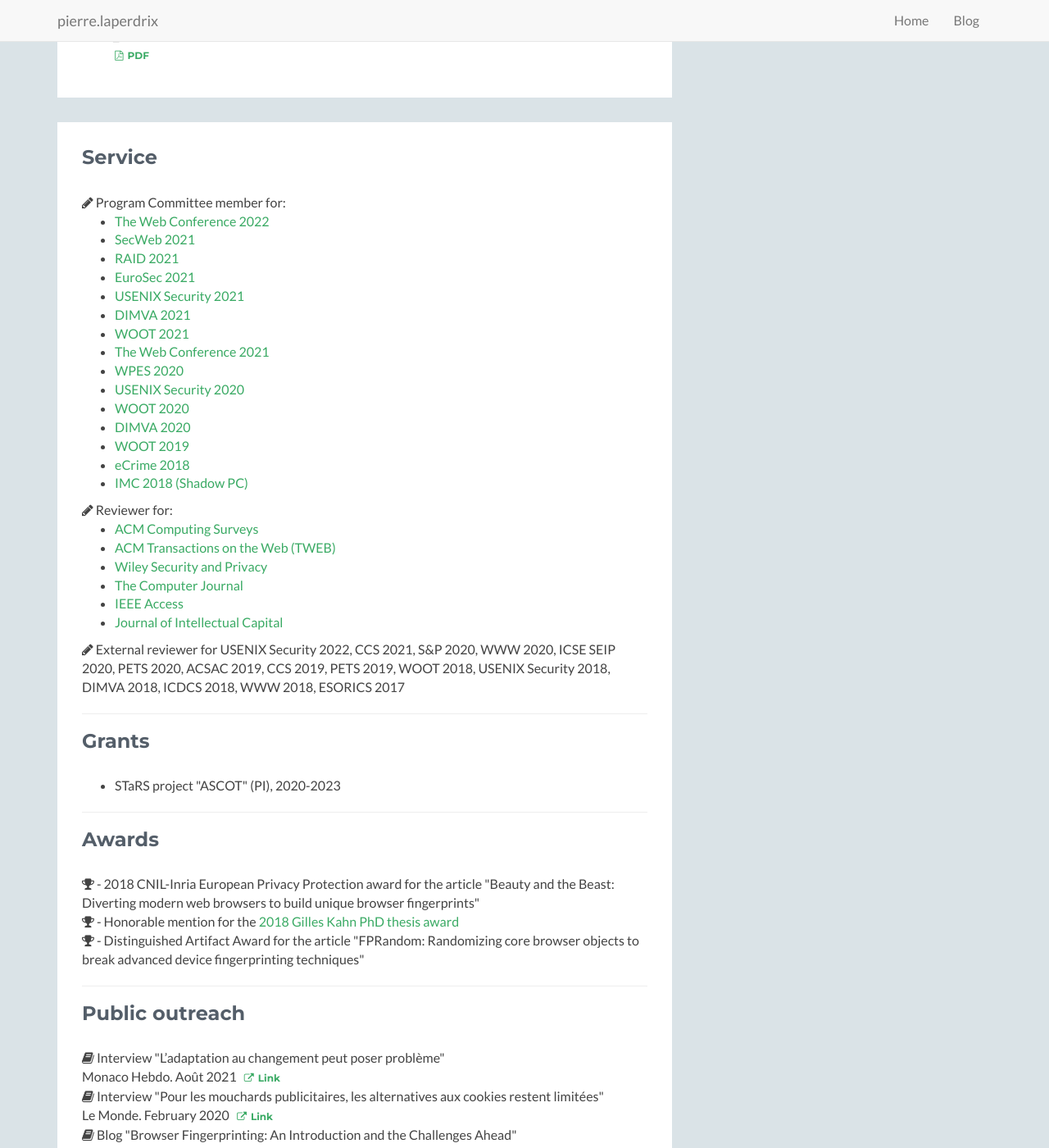
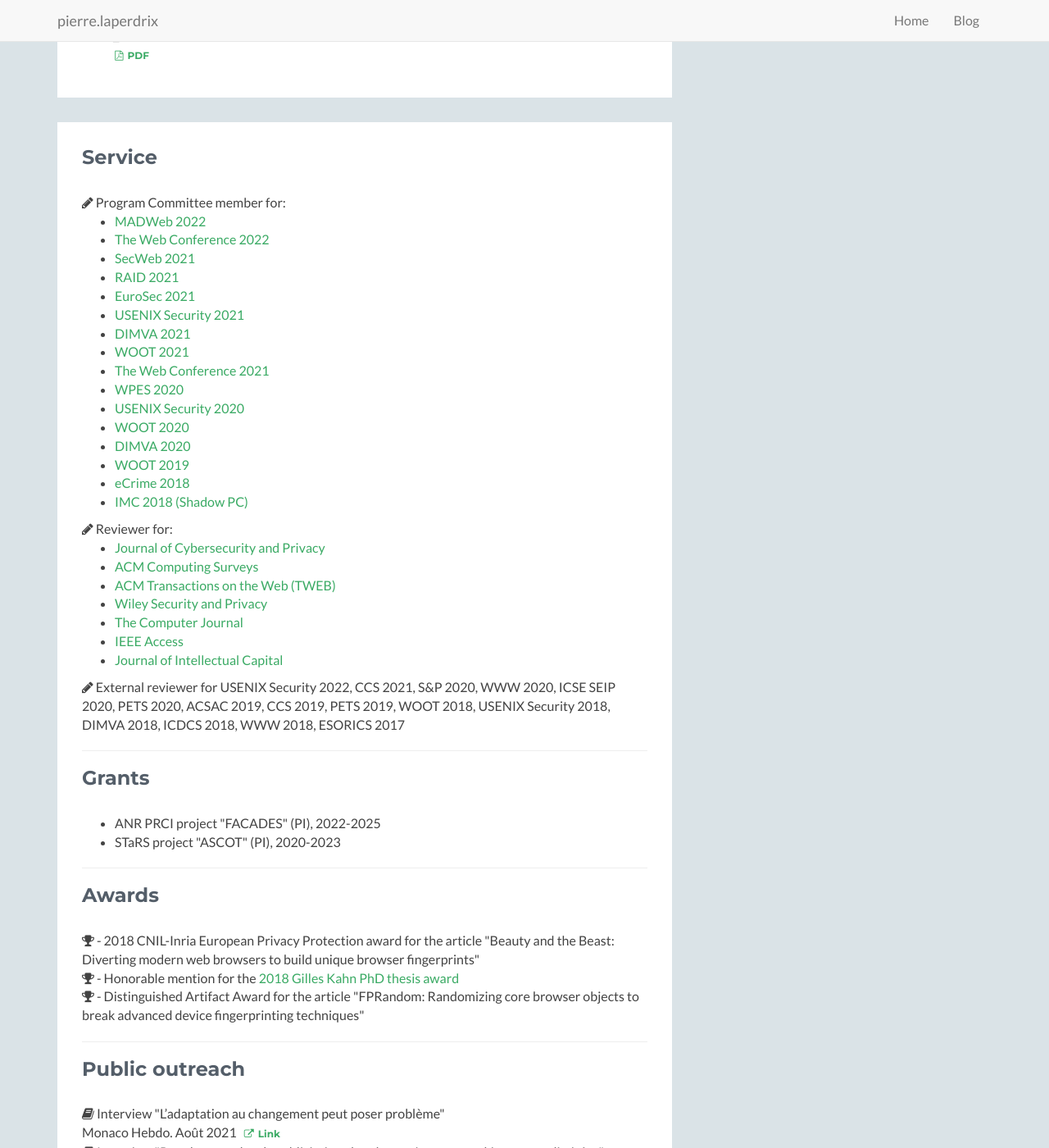
Before and after one commit to plaperdr/plaperdr.github.io, a Jekyll site: the page built from index.html, in a window 1280 px wide and 1400 px high, scrolled down 4295 px. Shown: the whole window at 82% size. Built offline with Jekyll 4.4.1, drawn with Linux system fonts in a browser that asks for light colours.

Commit message:
Updating site

```diff
--- a/index.html
+++ b/index.html
@@ -298,6 +298,7 @@ layout: home
                     <div class="content">
                         <i class="fa fa-pencil"></i> Program Committee member for:
                         <ul>
+                            <li><a href="https://madweb.work/" target="_blank">MADWeb 2022</a></li>
                             <li><a href="https://www2022.thewebconf.org/" target="_blank">The Web Conference 2022</a></li>
                             <li><a href="https://secweb.work/" target="_blank">SecWeb 2021</a></li>
                             <li><a href="https://raid2021.org/" target="_blank">RAID 2021</a></li>
@@ -317,6 +318,7 @@ layout: home
 
                         <i class="fa fa-pencil"></i> Reviewer for:
                         <ul>
+                            <li><a href="https://www.mdpi.com/journal/jcp" target="_blank">Journal of Cybersecurity and Privacy</a></li>
                             <li><a href="https://dl.acm.org/journal/csur" target="_blank">ACM Computing Surveys</a></li>
                             <li><a href="https://dl.acm.org/journal/tweb" target="_blank">ACM Transactions on the Web (TWEB)</a></li>
                             <li><a href="https://onlinelibrary.wiley.com/journal/24756725" target="_blank">Wiley Security and Privacy</a></li>
@@ -334,6 +336,7 @@ layout: home
                 <h2 class="heading">Grants</h2>
                     <div class="content">
                         <ul>
+                            <li>ANR PRCI project "FACADES" (PI), 2022-2025</li>
                             <li>STaRS project "ASCOT" (PI), 2020-2023</li>
                         </ul>
                     </div>
```
